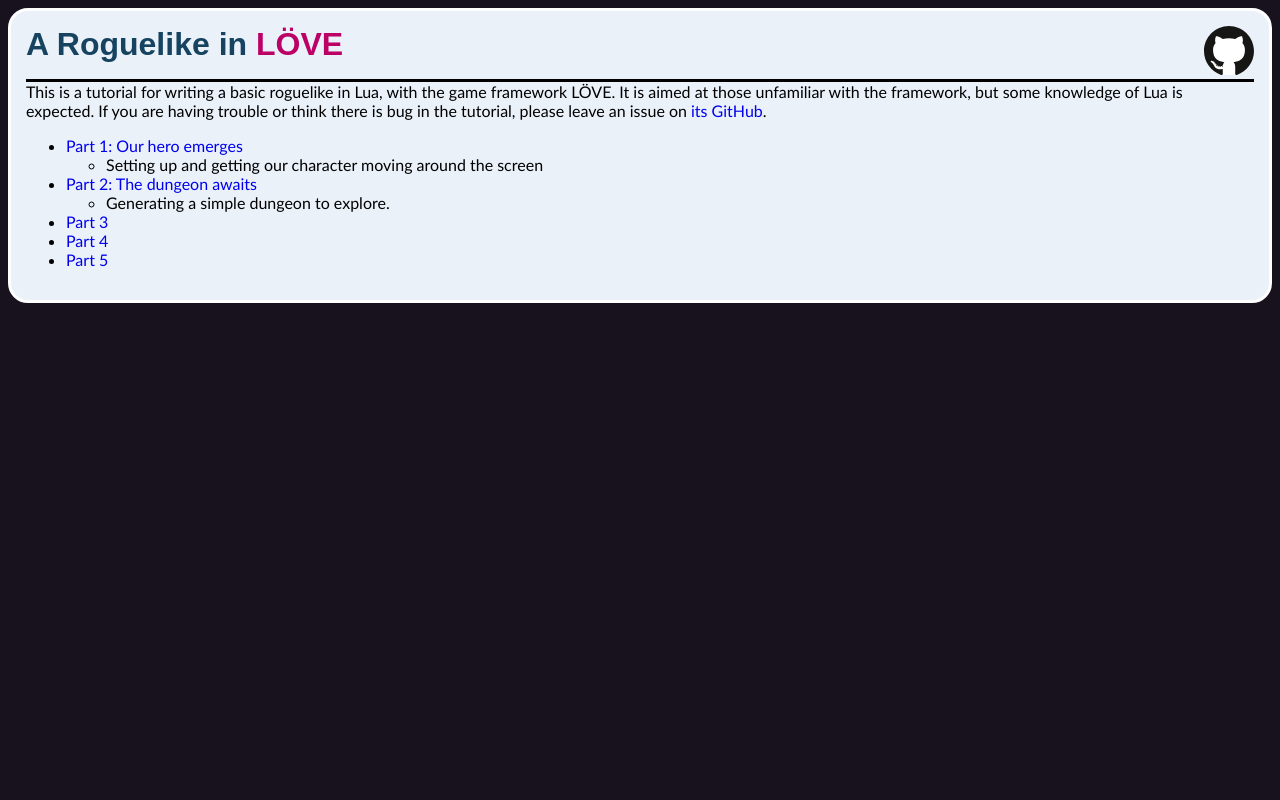
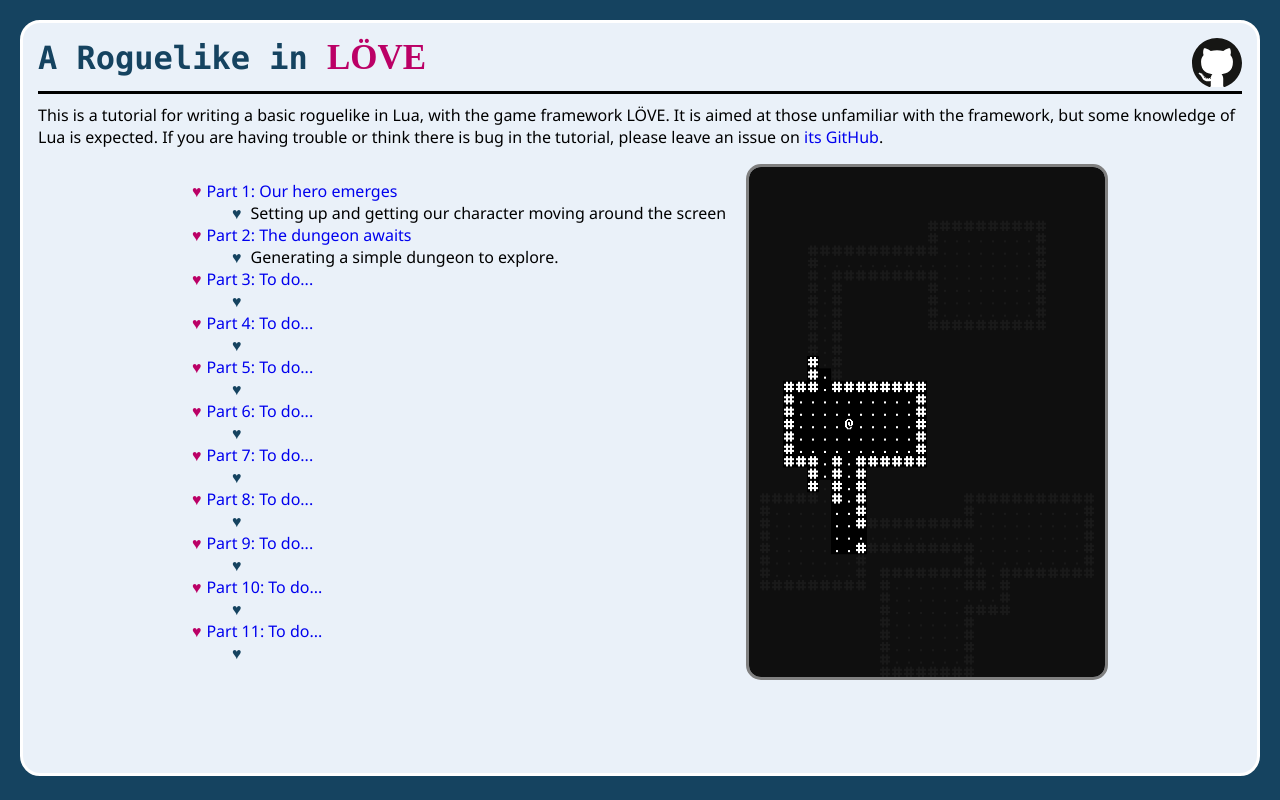
Before and after one commit to LJNIC/rogueinlove, a plain HTML site: page index.html in a window 1280 px wide. Drawn offline with nearby package versions, Linux system fonts and the light colour scheme; a web font is replaced by a local one.

Commit message:
Layout and picture and on main page

```diff
--- a/index.html
+++ b/index.html
@@ -7,13 +7,13 @@
   <title>A Roguelike in LÖVE</title>
   <meta name="For me" content="All me">
   <meta name="Me" content="Me">
-  <link href="https://fonts.googleapis.com/css?family=Inconsolata" rel="stylesheet">
   <link rel="stylesheet" href="style/stylesheet.css?v=1.0">
+  <link href="https://fonts.googleapis.com/css?family=Noto+Sans|Inconsolata|Roboto+Slab|Short+Stack" rel="stylesheet">
 </head>
 <body>
 
-	<div class=flex-header>
-		<div><h1>A Roguelike in <span class="codepink">LÖVE</span></h1> </div>
+	<div class="flex-header">
+		<div><h1>A Roguelike in <span class="love">LÖVE</span></h1> </div>
 		<a href='https://github.com/LJNIC/roguelovetut'>
 		<img id='github' src='github.svg' alt='GitHub'></a>
 	</div>
@@ -25,14 +25,32 @@
 		think there is bug in the tutorial, please leave an issue on
 		<a href="https://github.com/LJNIC/roguelovetut">its GitHub</a>.
 	</p>
+	<div class="flex-list">
 	<ul>
 		<li><a href="parts/part1.html">Part 1: Our hero emerges</a></li>
-		<ul><li> Setting up and getting our character moving around the screen</li></ul>
+		<ul><li class='sub'> Setting up and getting our character moving around the screen</li></ul>
 		<li><a href="parts/part2.html">Part 2: The dungeon awaits</a></li>
-		<ul><li> Generating a simple dungeon to explore. </li></ul>
-		<li><a href="parts/part3.html">Part 3</a></li>
-		<li><a href="parts/part4.html">Part 4</a></li>
-		<li><a href="parts/part5.html">Part 5</a></li>
+		<ul><li class='sub'> Generating a simple dungeon to explore. </li></ul>
+		<li><a href="parts/part3.html">Part 3: To do...</a></li>
+		<ul><li class='sub'> </li></ul>
+		<li><a href="parts/part4.html">Part 4: To do...</a></li>
+		<ul><li class='sub'> </li></ul>
+		<li><a href="parts/part5.html">Part 5: To do...</a></li>
+		<ul><li class='sub'> </li></ul>
+		<li><a href="parts/part6.html">Part 6: To do...</a></li>
+		<ul><li class='sub'> </li></ul>
+		<li><a href="parts/part7.html">Part 7: To do...</a></li>
+		<ul><li class='sub'> </li></ul>
+		<li><a href="parts/part8.html">Part 8: To do...</a></li>
+		<ul><li class='sub'> </li></ul>
+		<li><a href="parts/part9.html">Part 9: To do...</a></li>
+		<ul><li class='sub'> </li></ul>
+		<li><a href="parts/part10.html">Part 10: To do...</a></li>
+		<ul><li class='sub'> </li></ul>
+		<li><a href="parts/part11.html">Part 11: To do...</a></li>
+		<ul><li class='sub'> </li></ul>
 	</ul>
-	</div<
+	<img src="example.png">
+	</div>
+	</div>
 </body>
--- a/style/stylesheet.css
+++ b/style/stylesheet.css
@@ -1,13 +1,24 @@
 /* Global Style */
 html{
-	background-color: #18121E;
+	background-color: #154360;
+	height: 100%;
 }
 
 body{
+	margin: 20px;
 	background-color: #eaf1f9;
 	border-radius: 20px;
 	padding: 15px;
 	border: solid white;
+	min-height: 90%;
+}
+
+img{
+	margin-left: 20px;
+	height: auto;
+	max-width: 100%;
+	border: solid gray;
+	border-radius: 15px;
 }
 
 a{
@@ -15,23 +26,46 @@ a{
 }
 
 p{
-	margin-top: 0;
+	margin-top: 10px;
 }
 
 h1{
 	margin: 0;
 	color:  #154360;
-	font-family: arial;
+	font-family: 'menlo';
 }
 
 h2{
 	margin-bottom: 5px;
 	margin-top: 0;
+	font-family: 'Roboto Slab';
 }
 
 h3{
 	margin: 0;
+	font-family: 'Roboto Slab', serif;
 }
+
+/* List Styles */
+li{
+	list-style: none;
+}
+
+.sub:before{
+	color: #154360;
+}
+
+li:before{
+	content: "♥";
+	margin-right: 5px;
+	color: #BB0066;
+}
+
+li.b:before{
+	color: #154360;
+}
+
+
 
 .tip{
 	margin-top: 2px;
@@ -40,7 +74,7 @@ h3{
 
 .content{
 	margin-top: 0;
-	font-family: 'Calibri';
+	font-family: 'Noto Sans';
 	font-size: 16px;
 }
 
@@ -52,11 +86,25 @@ h3{
 	border-bottom: solid black;
 }
 
+.flex-list{
+	display: -webkit-flex;
+	display: flex;
+	justify-content: center;
+	margin-right: 20px;
+}
+
+.love{
+	font-family: 'Short Stack';
+	font-size: 35px;
+	color: #BB0066;
+}
+
 /* Github svg */
 #github{
 	width: 50px;
 	transition: all 0.3s;
 	transform-origin: 50% 50%;
+	border: none;
 }
 
 #github:hover{
@@ -83,6 +131,7 @@ button{
 	transition-duration: 0.3s;
 	color: white;
 	background: #154360;
+	font-family: 'Noto Sans';
 }
 
 button:hover{
```
Also changed, not shown: parts/part1.html (+1 -0 lines), example.png (added).
